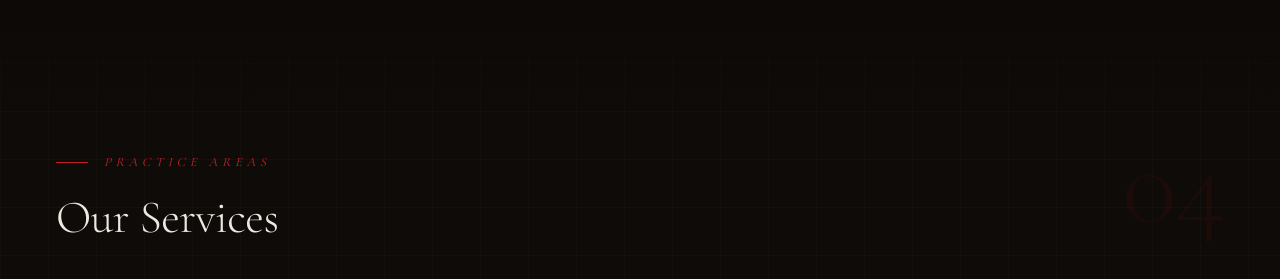
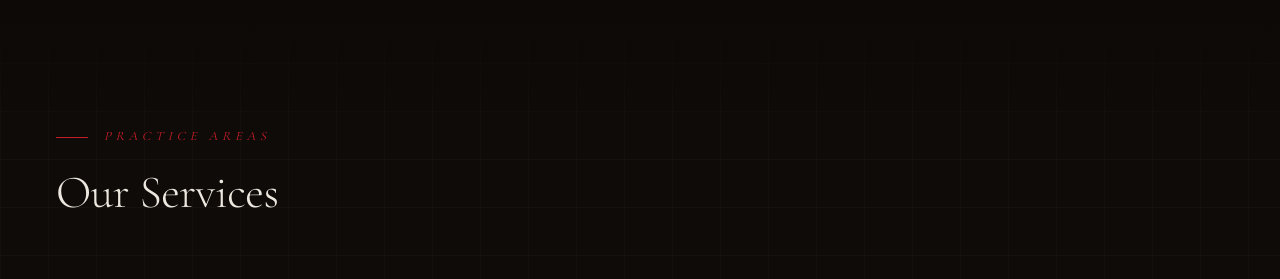
Before and after one commit to gqbo/clarefacio, a Next.js app: page /en in a window 1280 px wide. Shown: the part 2640-2919 px from the top of the page. Built offline with nearby package versions, Linux system fonts and the light colour scheme.

Commit message:
refactor(Services): remove unused section number animation from Services component

```diff
--- a/src/components/sections/Services.tsx
+++ b/src/components/sections/Services.tsx
@@ -94,23 +94,6 @@ export default function Services() {
               {t("title")}
             </motion.h2>
           </div>
-
-          {/* Section number */}
-          <motion.span
-            initial={{ opacity: 0 }}
-            animate={isInView ? { opacity: 1 } : {}}
-            transition={{ duration: 1.2, delay: 0.2, ease: EASE_EDITORIAL }}
-            className="hidden lg:block font-light leading-none select-none"
-            style={{
-              fontFamily: "var(--font-garamond)",
-              fontSize: "clamp(5rem, 9vw, 9rem)",
-              color: "rgba(196,30,40,0.07)",
-              letterSpacing: "-0.02em",
-              lineHeight: 1,
-            }}
-          >
-            04
-          </motion.span>
         </div>
 
         {/* ── 2×3 grid ──────────────────────────────────────────────────── */}
```
